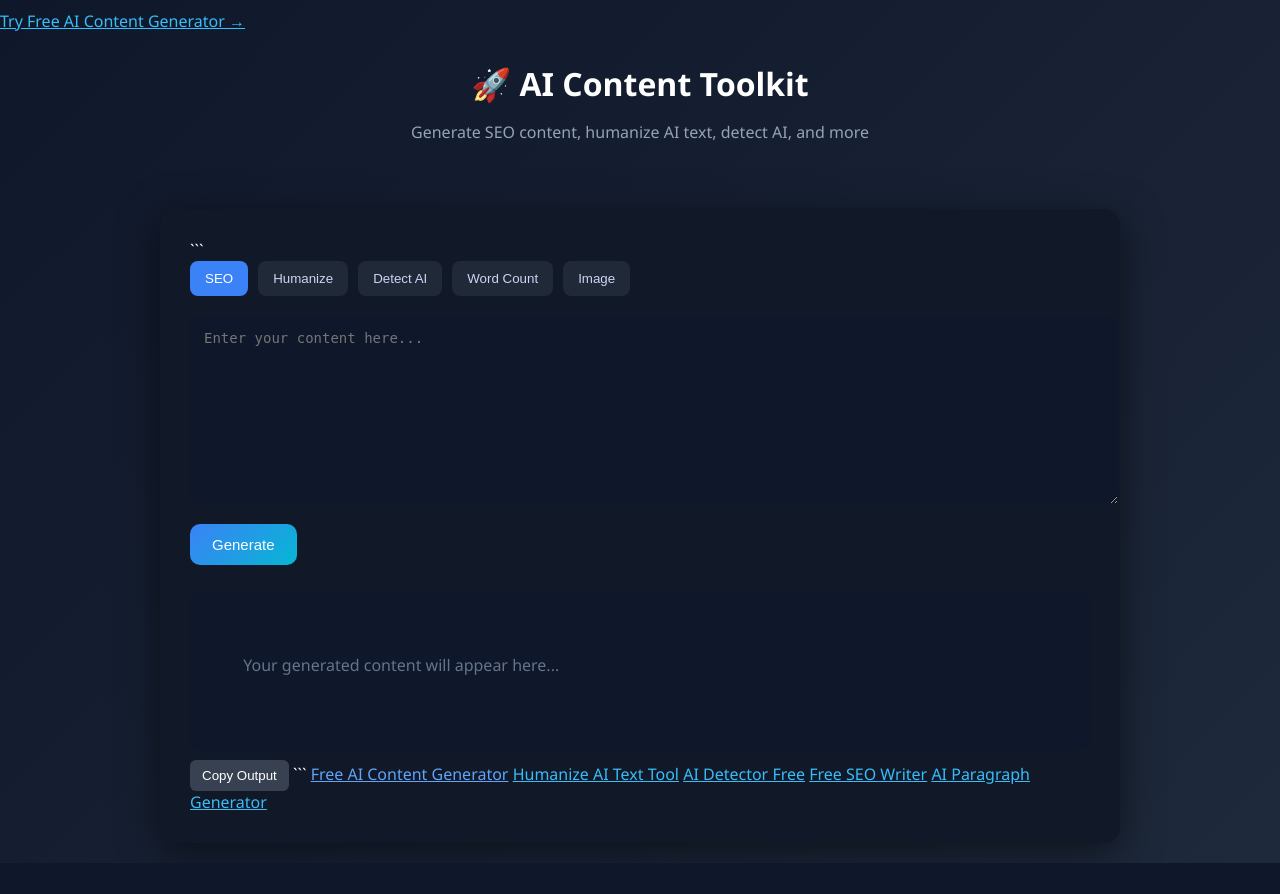
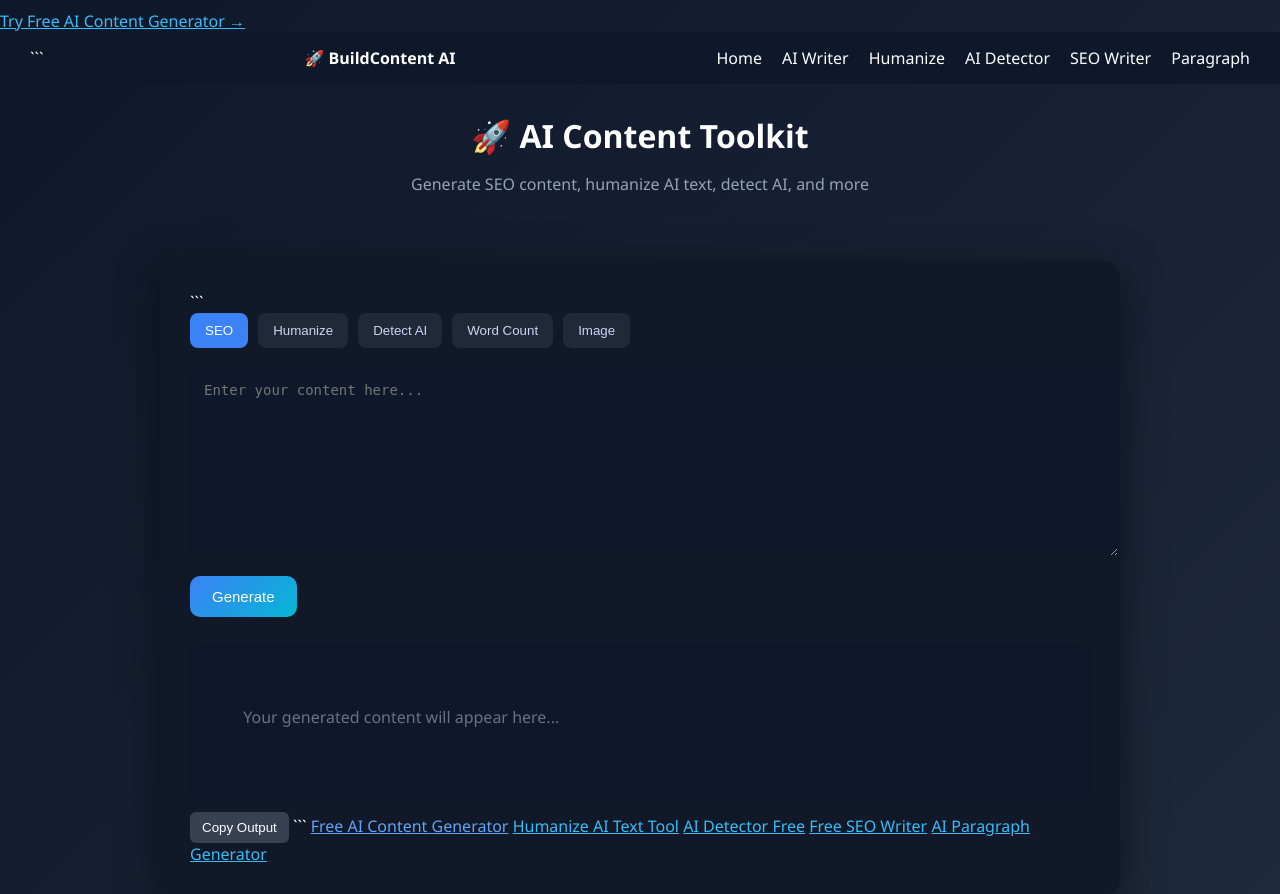
Before and after one commit to seoexpertsidra123-source/ai-seo-tool, a Flask app: page / in a window 1280 px wide. Shown: the top 894 px of the page. Before the commit the page ends 863 px from the top, so only its background shows below. Run offline with Flask 3, Linux system fonts and the light colour scheme.

Commit message:
Update index.html

````diff
--- a/templates/index.html
+++ b/templates/index.html
@@ -152,6 +152,30 @@ function copyText() {
 
 <body>
 
+    </style>
+</head>
+
+<body>
+
+<body>
+
+<!-- NAVBAR -->
+<div style="display:flex; justify-content:space-between; padding:15px 30px; background:#0f172a; color:white;">
+
+```
+<div style="font-weight:bold;">🚀 BuildContent AI</div>
+
+<div style="display:flex; gap:20px;">
+    <a href="/" style="color:white; text-decoration:none;">Home</a>
+    <a href="/ai-content-generator" style="color:white; text-decoration:none;">AI Writer</a>
+    <a href="/humanize-ai-text" style="color:white; text-decoration:none;">Humanize</a>
+    <a href="/ai-detector-free" style="color:white; text-decoration:none;">AI Detector</a>
+    <a href="/free-seo-writer" style="color:white; text-decoration:none;">SEO Writer</a>
+    <a href="/ai-paragraph-generator" style="color:white; text-decoration:none;">Paragraph</a>
+</div>
+
+</div>
+
 <div class="header">
     <h1>🚀 AI Content Toolkit</h1>
     <p>Generate SEO content, humanize AI text, detect AI, and more</p>
````
